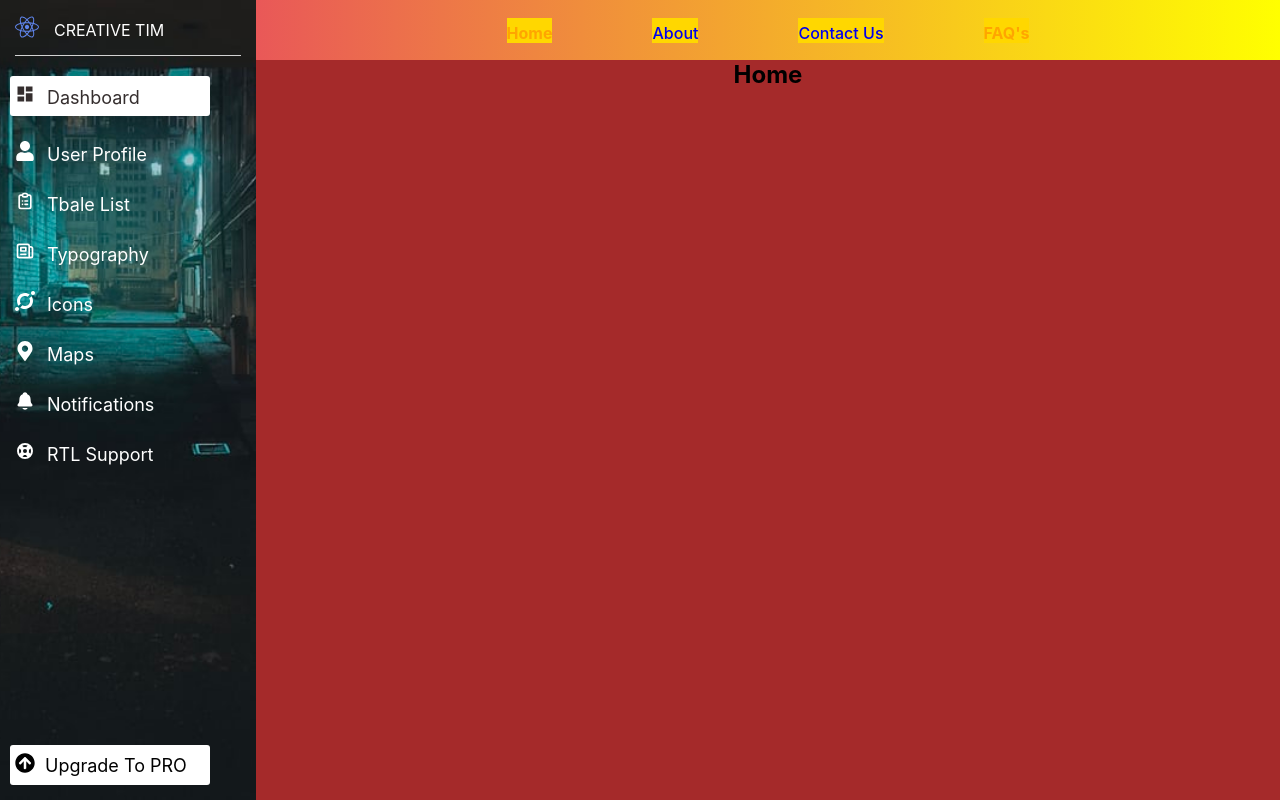
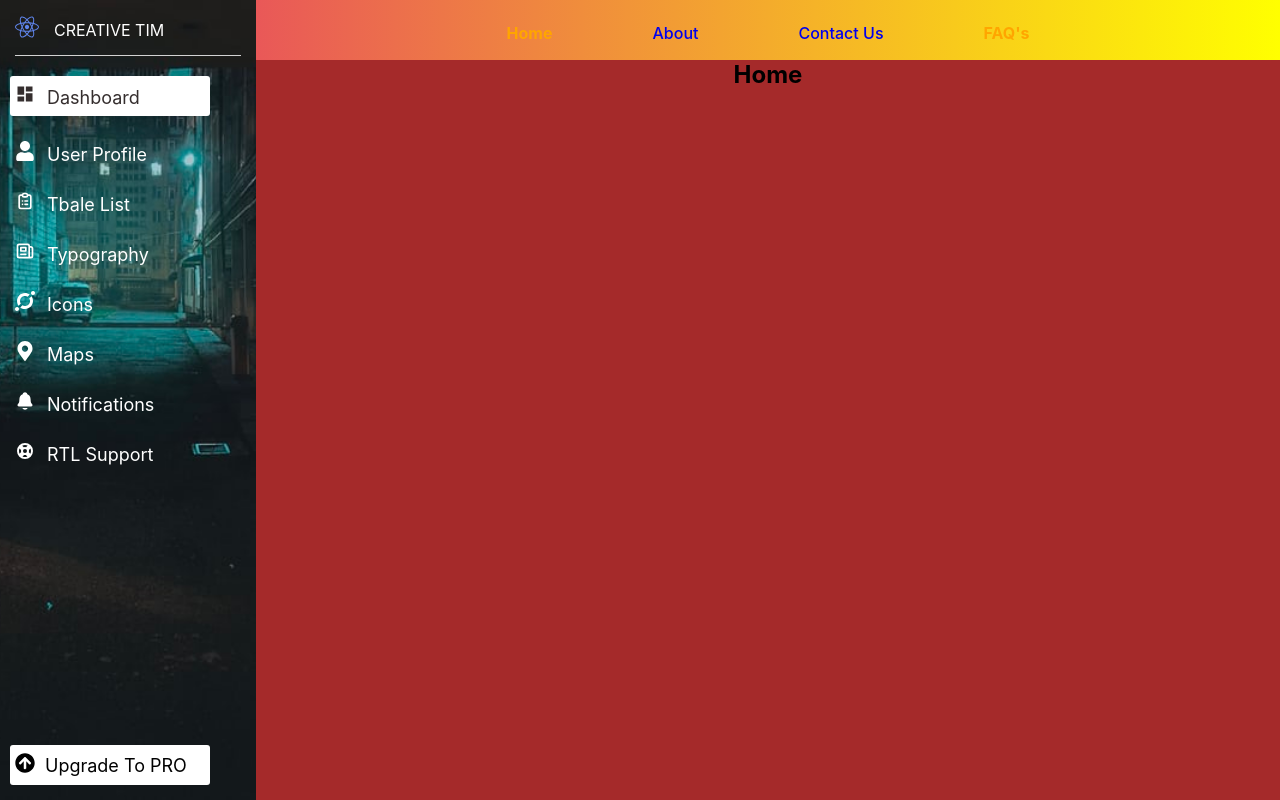
Before and after one commit to Zaibi727/Collection-of-Designs, a React (Create React App) app: page /home in a window 1280 px wide. Built offline with nearby package versions, Linux system fonts and the light colour scheme.

Commit message:
yellow off

```diff
--- a/src/components/sideBar/sideBar.module.css
+++ b/src/components/sideBar/sideBar.module.css
@@ -100,7 +100,6 @@
     color: white;
 }
  .active{
-    background-color: gold;
     color:Black ;
     font-weight:bold;
 }
```
